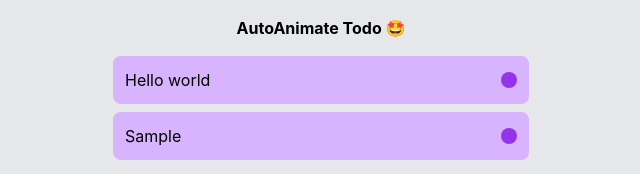
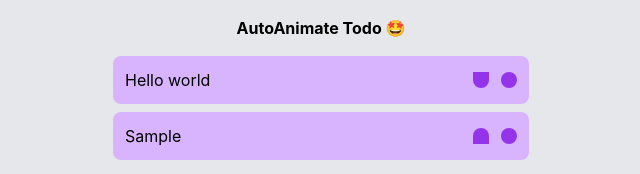
Before and after one commit to amirul-git/react-interactivity, a React (Vite) app: page /todo in a window 1280 px wide. Both pictures are taken after typing "Sample" into the empty fields and a click on the button "Add". Shown: the top 174 px of the page, without its empty margins (319-959 px from the left). Built offline with nearby package versions, Linux system fonts and the light colour scheme.

Commit message:
Add ordering

```diff
--- a/src/routes/todo.jsx
+++ b/src/routes/todo.jsx
@@ -1,12 +1,13 @@
 import { useRef } from "react";
 import { useState } from "react";
 import { useAutoAnimate } from "@formkit/auto-animate/react";
+import { useEffect } from "react";
 
 export default function todo() {
   const [animationParent] = useAutoAnimate();
 
   const [todos, setTodos] = useState([
-    { id: crypto.randomUUID(), text: "Hello world" },
+    { id: crypto.randomUUID(), text: "Hello world", order: 1 },
   ]);
   const [todo, setTodo] = useState("");
   const input = useRef(null);
@@ -19,12 +20,63 @@ export default function todo() {
     e.preventDefault();
     setTodo("");
     input.current.focus();
-    setTodos([...todos, { id: crypto.randomUUID(), text: todo }]);
+    setTodos([
+      ...todos,
+      { id: crypto.randomUUID(), text: todo, order: todos.length + 1 },
+    ]);
   }
 
   function handleDelete({ id }) {
     const newTodos = todos.filter((todo) => todo.id !== id);
     setTodos(newTodos);
+  }
+
+  function handleUp(todo) {
+    const firstTodo = todo.order === 1;
+    if (firstTodo) {
+      return;
+    }
+
+    const affectedTodos = todos.map((t) => {
+      const selectedTodo = t.order === todo.order;
+      const affectedTodo = t.order === todo.order - 1;
+
+      if (selectedTodo) {
+        return { ...t, order: t.order - 1 };
+      } else if (affectedTodo) {
+        return { ...t, order: t.order + 1 };
+      } else {
+        return t;
+      }
+    });
+
+    const sortedTodos = affectedTodos.sort((a, b) => a.order - b.order);
+
+    setTodos(sortedTodos);
+  }
+
+  function handleDown(todo) {
+    const lastTodo = todo.order === todos.length;
+    if (lastTodo) {
+      return;
+    }
+
+    const affectedTodos = todos.map((t) => {
+      const selectedTodo = t.order === todo.order;
+      const affectedTodo = t.order === todo.order + 1;
+
+      if (selectedTodo) {
+        return { ...t, order: t.order + 1 };
+      } else if (affectedTodo) {
+        return { ...t, order: t.order - 1 };
+      } else {
+        return t;
+      }
+    });
+
+    const sortedTodos = affectedTodos.sort((a, b) => a.order - b.order);
+
+    setTodos(sortedTodos);
   }
 
   return (
@@ -40,6 +92,18 @@ export default function todo() {
               >
                 <p>{todo.text}</p>
                 <section className="flex gap-3">
+                  <div
+                    style={{ display: todo.order === 1 ? "none" : "block" }}
+                    onClick={() => handleUp(todo)}
+                    className="bg-purple-600 w-4 h-4 rounded-t-full"
+                  ></div>
+                  <div
+                    style={{
+                      display: todo.order === todos.length ? "none" : "block",
+                    }}
+                    onClick={() => handleDown(todo)}
+                    className="bg-purple-600 w-4 h-4 rounded-b-full"
+                  ></div>
                   <div
                     onClick={() => handleDelete(todo)}
                     className="bg-purple-600 w-4 h-4 rounded-full"
```
